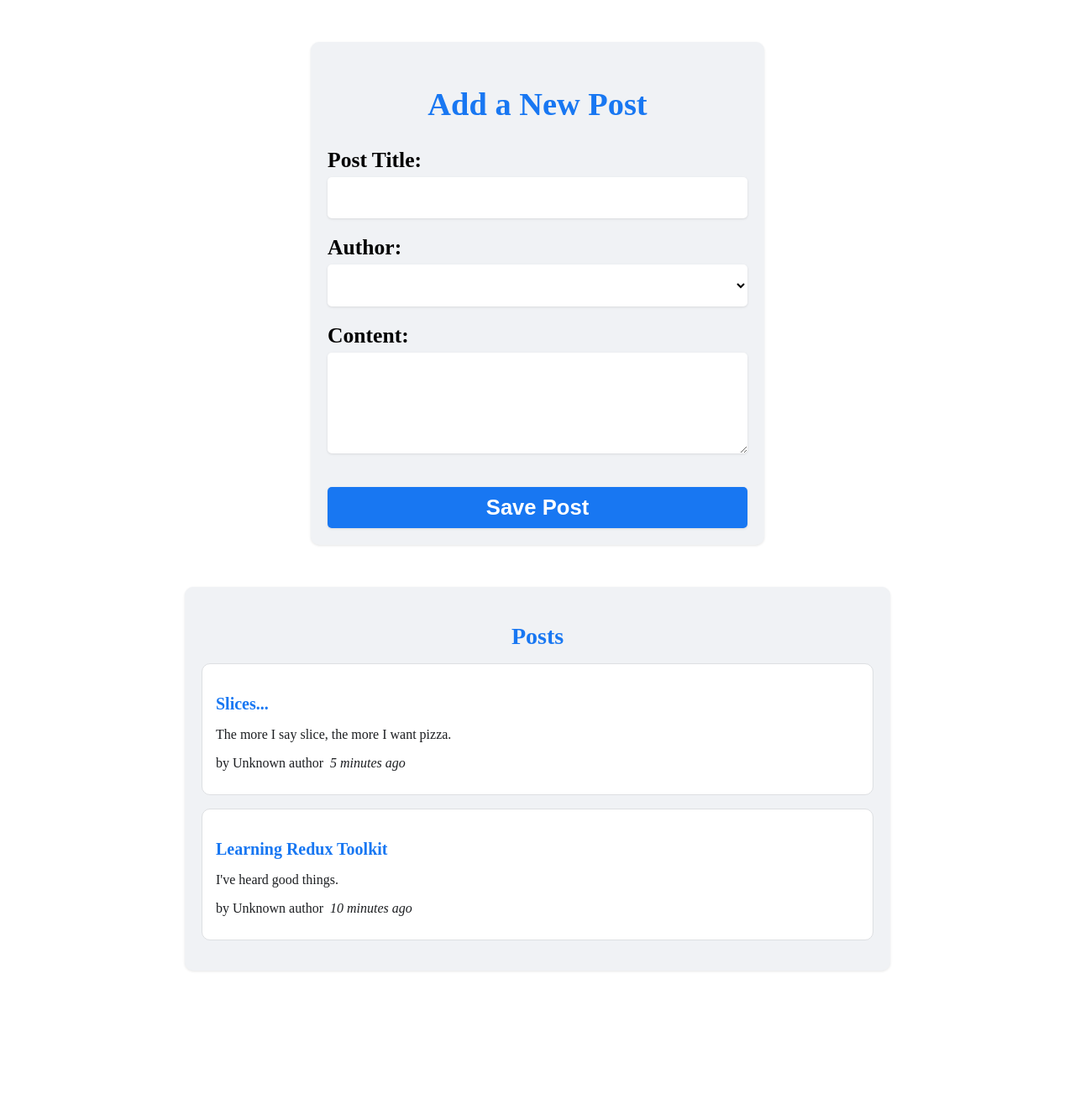
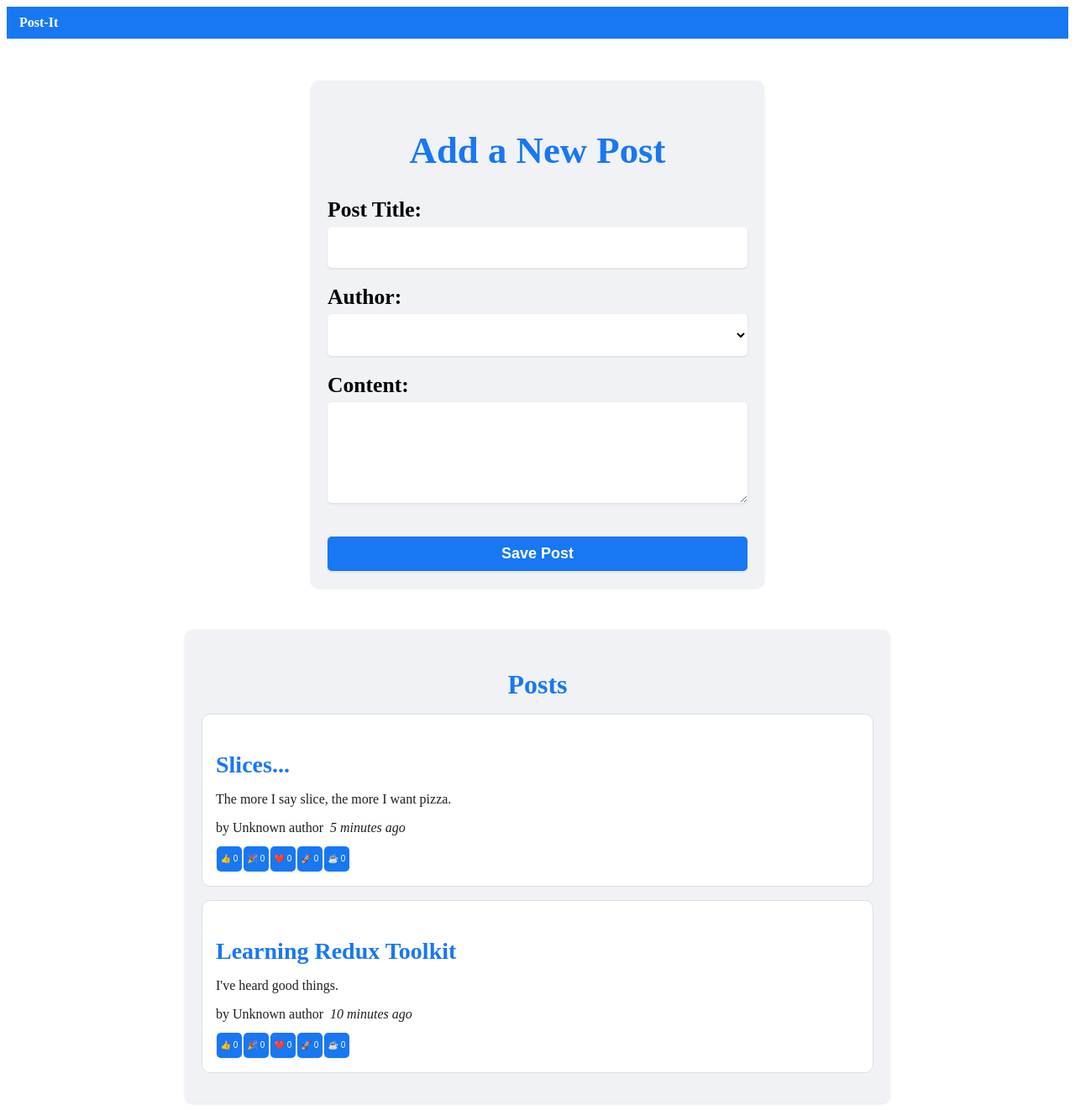
Before and after one commit to DerekBanister/redux-toolkit-bulletin-board, a React (Create React App) app: page / in a window 1280 px wide. Shown: the whole page at 84% size. Before the commit the page ends 1164 px from the top, so only its background shows below. Built offline with nearby package versions, Linux system fonts and the light colour scheme.

Commit message:
finalized reactions on posts and added small nav banner

```diff
--- a/src/App.css
+++ b/src/App.css
@@ -4,7 +4,7 @@
 }
 
 .posts-list h2 {
-    font-size: 28px;
+    font-size: 32px;
     font-weight: bold;
     margin-bottom: 16px;
     color: #1877f2;
@@ -19,7 +19,7 @@
 }
 
 .posts-list article h3 {
-    font-size: 20px;
+    font-size: 28px;
     margin-bottom: 12px;
     color: #1877f2;
 }
@@ -41,7 +41,7 @@ section {
 
 h2 {
     color: #1877f2;
-    font-size: 2.4rem;
+    font-size: 2.8rem;
     font-weight: 600;
     margin-bottom: 30px;
     text-align: center;
@@ -81,14 +81,54 @@ button {
     box-shadow: 0px 1px 3px rgba(0, 0, 0, 0.1);
     color: #fff;
     cursor: pointer;
-    font-size: 1.6rem;
+    font-size: 18px;
     font-weight: 600;
     margin-top: 20px;
     padding: 10px;
     transition: all 0.3s ease;
     width: 100%;
+
+}
+
+.reaction-button {
+    font-size: 10px;
+    width: 30px;
+    height: 30px;
+    margin-top: 0px;
+    font-weight: 20;
+    padding: 1px;
+    margin: 1px;
 }
 
 button:hover {
     background-color: #1569c7;
 }
+
+.navbar {
+    background-color: #1877f2;
+    display: flex;
+    justify-content: space-between;
+    padding: 10px;
+}
+
+.navbar-nav {
+    display: flex;
+    list-style: none;
+    margin: 0;
+    padding: 0;
+}
+
+.nav-item {
+    margin-right: 10px;
+}
+
+.nav-link {
+    color: white;
+    text-decoration: none;
+    padding: 5px;
+    font-weight: bold;
+}
+
+.nav-link:hover {
+    text-decoration: underline;
+}
--- a/src/App.js
+++ b/src/App.js
@@ -1,10 +1,11 @@
 import './App.css';
 import PostsList from './features/posts/postsList';
 import AddPostForm from './features/posts/addPostForm';
-
+import Navbar from './features/posts/navBar';
 function App() {
   return (
     <div className="App">
+      <Navbar />
       <AddPostForm />
       <PostsList />
     </div>
--- /dev/null
+++ b/src/features/posts/navBar.js
@@ -0,0 +1,15 @@
+import React from 'react';
+
+function Navbar() {
+    return (
+        <nav className="navbar">
+            <div className="navbar-nav">
+                <div className="nav-item">
+                    <a className="nav-link" href="/">Post-It</a>
+                </div>
+            </div>
+        </nav>
+    );
+}
+
+export default Navbar;
--- a/src/features/posts/postSlice.js
+++ b/src/features/posts/postSlice.js
@@ -85,6 +85,6 @@ const postsSlice = createSlice({
 export const selectAllPosts = (state) => state.posts;
 
 // create slice automatically generates action creators and action types
-export const { postAdded } = postsSlice.actions;
+export const { postAdded, reactionAdded } = postsSlice.actions;
 
 export default postsSlice.reducer;
--- a/src/features/posts/postsList.js
+++ b/src/features/posts/postsList.js
@@ -5,6 +5,7 @@ import { selectAllPosts } from './postSlice';
 
 import PostAuthor from './postAuthor';
 import TimeAgo from './timeAgo';
+import ReactionButtons from './reactionBtns';
 
 
 //component for app.js
@@ -25,6 +26,7 @@ const PostsList = () => {
                 <PostAuthor userId={post.userId} />
                 <TimeAgo timestamp={post.date} />
             </p>
+            <ReactionButtons post={post} />
         </article>
     ));
 
--- /dev/null
+++ b/src/features/posts/reactionBtns.js
@@ -0,0 +1,38 @@
+import { useDispatch } from "react-redux";
+import { reactionAdded } from "./postSlice";
+
+// Provides object lookup for emojis
+const reactionEmoji = {
+    thumbsUp: '👍',
+    hooray: '🎉',
+    heart: '❤️',
+    rocket: '🚀',
+    coffee: '☕️',
+}
+
+const ReactionButtons = ({ post }) => {
+    const dispatch = useDispatch();
+
+    const reactionButtons = Object.entries(reactionEmoji).map(([name, emoji]) => {
+        // creates an array of arrays, each array has a key and value
+        // Object.entries(reactionEmoji) = [ ['thumbsUp', '👍'], ['hooray', '🎉'], ... ]
+        // map over the array of arrays, and return a button for each
+        return (
+            <button
+                key={name}
+                type="button"
+                className="muted-button reaction-button"
+                onClick={() =>
+                    dispatch(reactionAdded({ postId: post.id, reaction: name }))
+                }
+            >
+                {emoji} {post.reactions[name]}
+            </button>
+        )
+    });
+
+    return <div>{reactionButtons}</div>
+
+}
+
+export default ReactionButtons;
```
